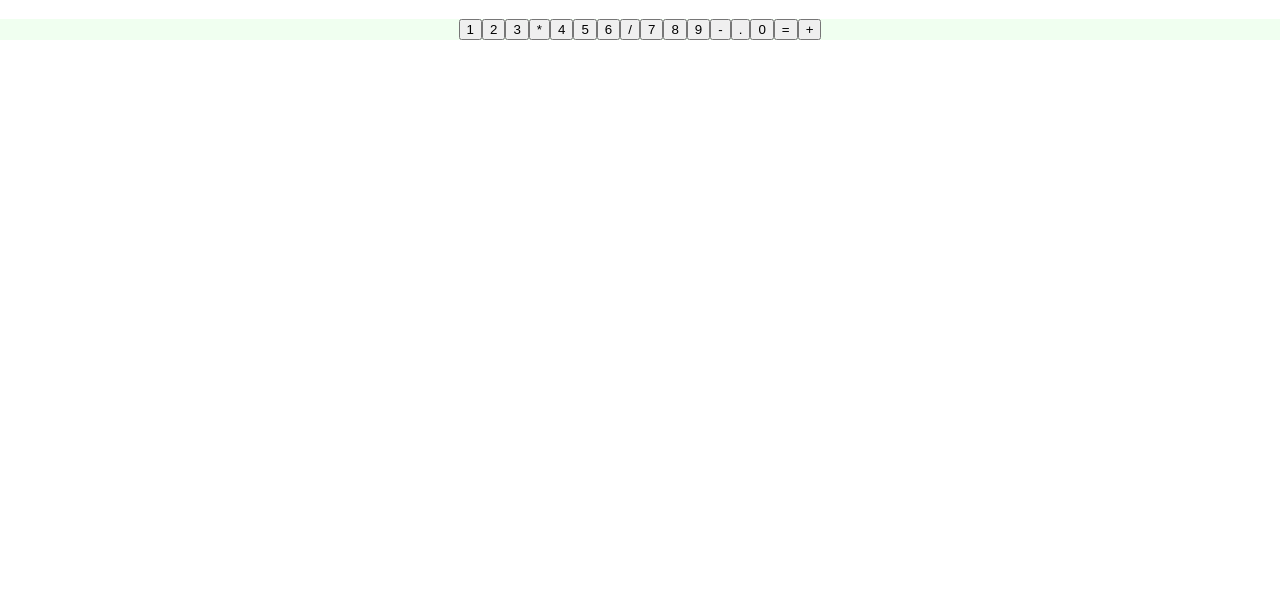
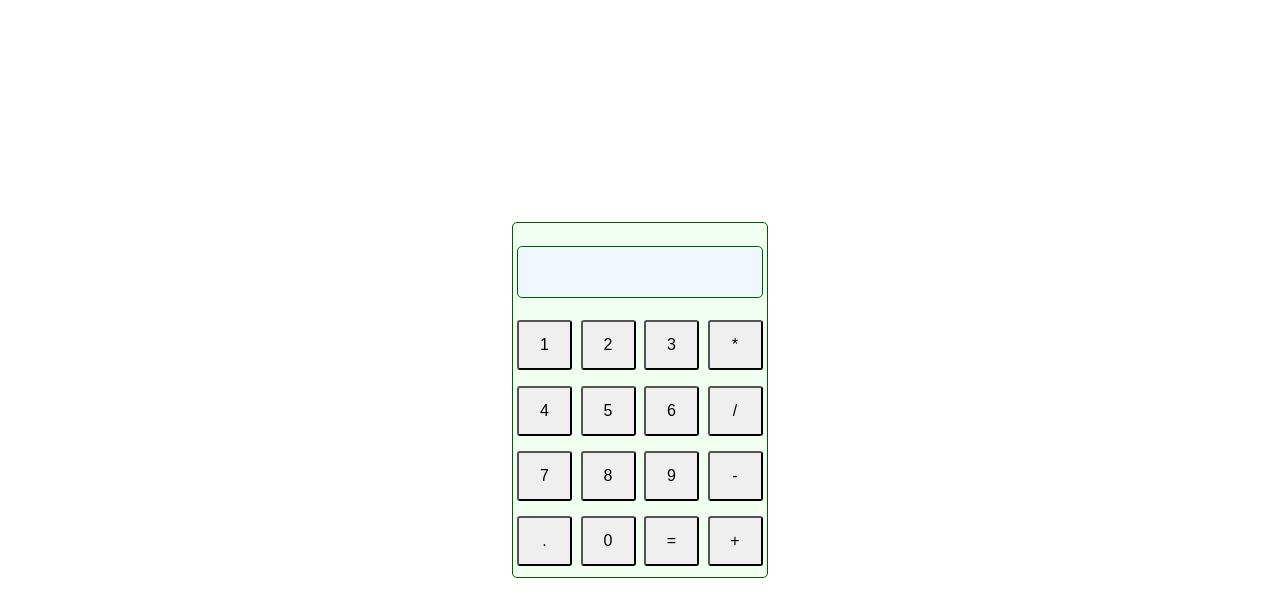
Before and after one commit to S1ealth/React-Calculator, a React (Create React App) app: page / in a window 1280 px wide. Shown: the top 616 px of the page. Built offline with nearby package versions, Linux system fonts and the light colour scheme.

Commit message:
Add styles

```diff
--- a/src/App.css
+++ b/src/App.css
@@ -1,4 +1,35 @@
 .container {
-  text-align: center;
   background-color: honeydew;
+  display: grid;
+  grid-template-columns: repeat(4, 1fr);
+  grid-template-rows: repeat(5, 1fr);
+  margin: 50vh 0 0 50vw ;
+  transform: translate(-50%, -50%);
+  grid-gap: 4px;
+  max-width: 250px;
+  max-height: 350px;
+  border: 1px solid rgb(0, 90, 0);
+  border-radius: 5px;
+  padding: 4px 0 0 4px;
 }
+
+.result {
+  grid-column: 1 / -1;
+  background-color: aliceblue;
+  border: 1px solid rgb(0, 90, 0);
+  border-radius: 5px;
+  height: 50px;
+  margin-right: 4px;
+}
+
+.button {
+  width: 55px;
+  height: 50px;
+  font-size: 16px;
+  border-radius: 3px;
+  outline: none;
+}
+
+.button:hover {
+  box-shadow: 1px 1px 1px gray;
+}
```
